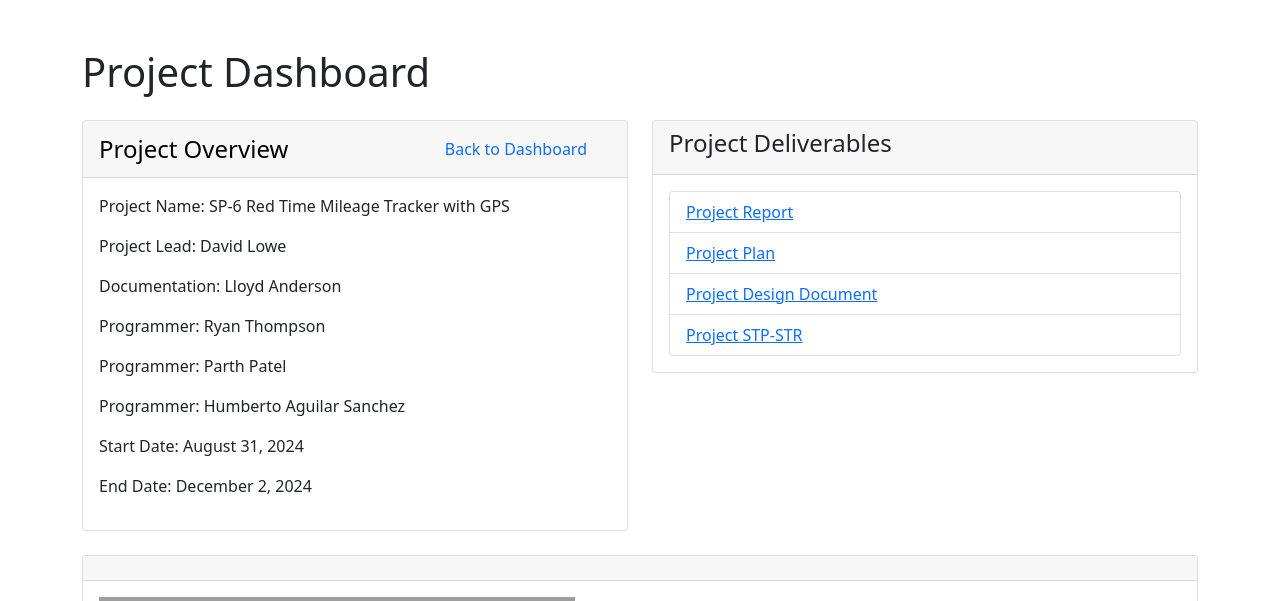
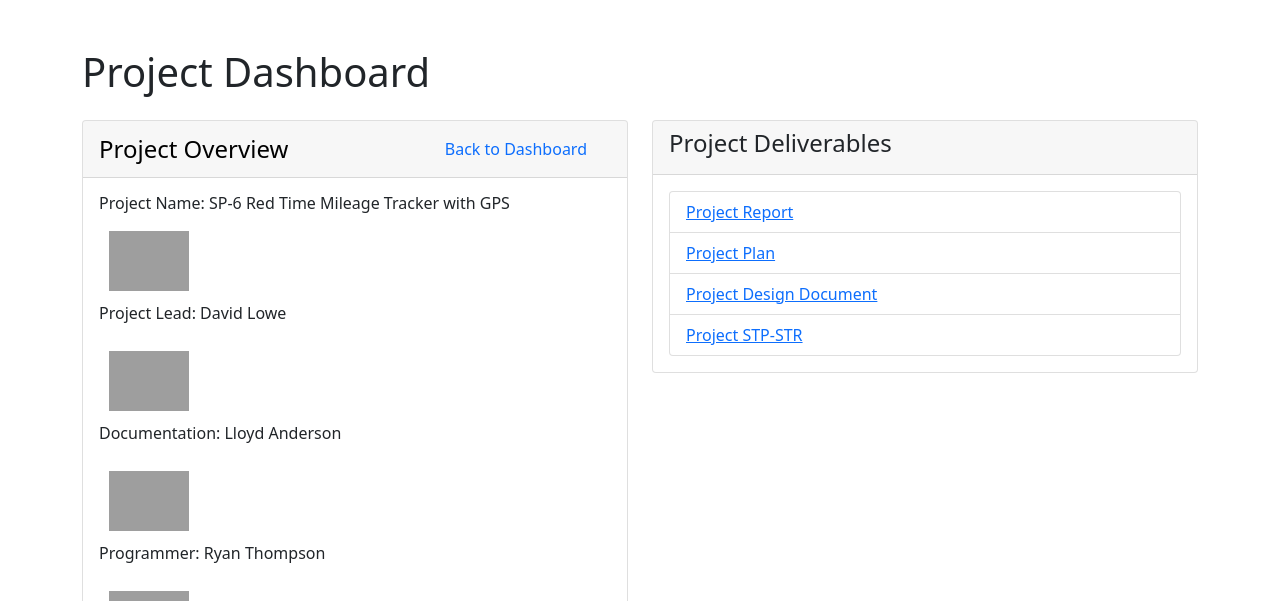
Before and after one commit to mileagettracker/Time-Mileage-Tracker, a Django app: page /about/ in a window 1280 px wide. Shown: the top 601 px of the page. Run offline with Django 5.2, Linux system fonts and the light colour scheme; grey boxes are pictures that could not be loaded.

Commit message:
adds pictures for about

```diff
--- a/templates/about.html
+++ b/templates/about.html
@@ -1,4 +1,5 @@
 <!DOCTYPE html>
+{% load static %}
 
 <html lang="en">
 <head>
@@ -6,6 +7,13 @@
     <meta name="viewport" content="width=device-width, initial-scale=1.0">
     <title>Project Dashboard</title>
     <link rel="stylesheet" href="https://cdn.jsdelivr.net/npm/bootstrap@5.1.3/dist/css/bootstrap.min.css">
+<style>
+    img{
+        width: 100px;
+        padding: 10px;
+    }
+</style>
+
 </head>
 <body>
     <div class="container my-5">
@@ -21,11 +29,16 @@
                         </a>
                     </div>
                     <div class="card-body">
-                        <p>Project Name: SP-6 Red Time Mileage Tracker with GPS</p>
+                        <h6>Project Name: SP-6 Red Time Mileage Tracker with GPS</h6>
+                        <img size="1px" src="{% static 'assets/img/pfp/david.jpg' %}" alt="David Lowe">
                         <p>Project Lead: David Lowe</p>
+                        <img size="1px" src="{% static 'assets/img/pfp/lloyd.jpg' %}" alt="Lloyd Anderson">
                         <p>Documentation: Lloyd Anderson</p>
+                        <img size="1px" src="{% static 'assets/img/pfp/ryan.png' %}" alt="Ryan Thompson (lead programmer)">
                         <p>Programmer: Ryan Thompson</p>
+                        <img size="1px" src="{% static 'assets/img/pfp/parth.jpg' %}" alt="Parth Patel">
                         <p>Programmer: Parth Patel</p>
+                        <img size="1px" src="{% static 'assets/img/pfp/beto.jpg' %}" alt="Humberto Aguilar Sanchez">
                         <p>Programmer: Humberto Aguilar Sanchez</p>
                         <p>Start Date: August 31, 2024</p>
                         <p>End Date: December 2, 2024</p>
```
Lines whose indentation alone changed are shown as unchanged.
